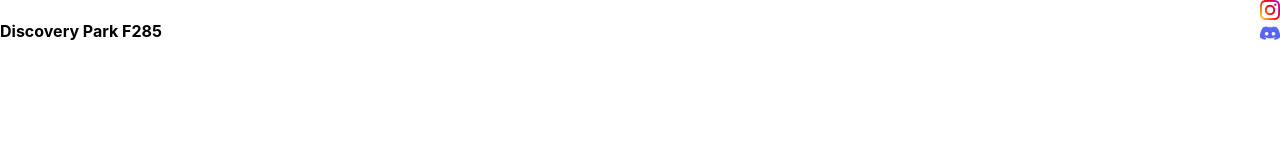
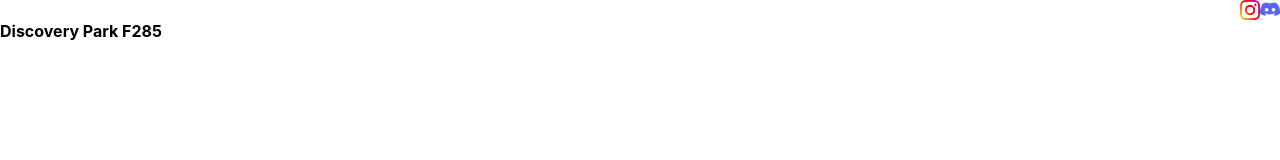
Before and after one commit to ntindle/WebsiteADO, a Next.js app: page / in a window 1280 px wide. Shown: the top 160 px of the page. Built offline with nearby package versions, Linux system fonts and the light colour scheme.

Commit message:
css take 4943

```diff
--- a/components/Header.tsx
+++ b/components/Header.tsx
@@ -15,10 +15,10 @@ const Header = () => (
     <h4>
       Discovery Park F285
     </h4>
-    <div className={styles.push}>
-      <SocialLink icon={InstagramLogo} destination="https://instagram.com/ado_unt" altText="Follow us on instagram" />
-      <SocialLink icon={DiscordLogo} destination="https://discord.gg/eg3KqNsXEc" altText="Join us on discord" />
-    </div>
+
+    <SocialLink icon={InstagramLogo} destination="https://instagram.com/ado_unt" altText="Follow us on instagram" className={styles.push} />
+    <SocialLink icon={DiscordLogo} destination="https://discord.gg/eg3KqNsXEc" altText="Join us on discord" />
+
     {/* <NavBar/> */}
   </header>
 )
--- a/components/SocialLink.tsx
+++ b/components/SocialLink.tsx
@@ -1,17 +1,19 @@
 import Link from 'next/link'
 import Image from 'next/image'
+import React from 'react';
 
 interface SocialLinkProps {
+    className?: string;
     icon: StaticImageData;
     destination: string;
     altText: string;
 }
 
-const SocialLink: React.FC<SocialLinkProps> = ({icon, destination, altText}) => {
+const SocialLink: React.FC<SocialLinkProps> = (props) => {
     return (
-      <div>
-          <Link href={destination} passHref>
-          <Image src={icon} alt={altText} width= {20} height={20}/>
+      <div className={props.className}>
+          <Link href={props.destination} passHref>
+          <Image src={props.icon} alt={props.altText} width= {20} height={20}/>
           </Link>
       </div>
     );
```
